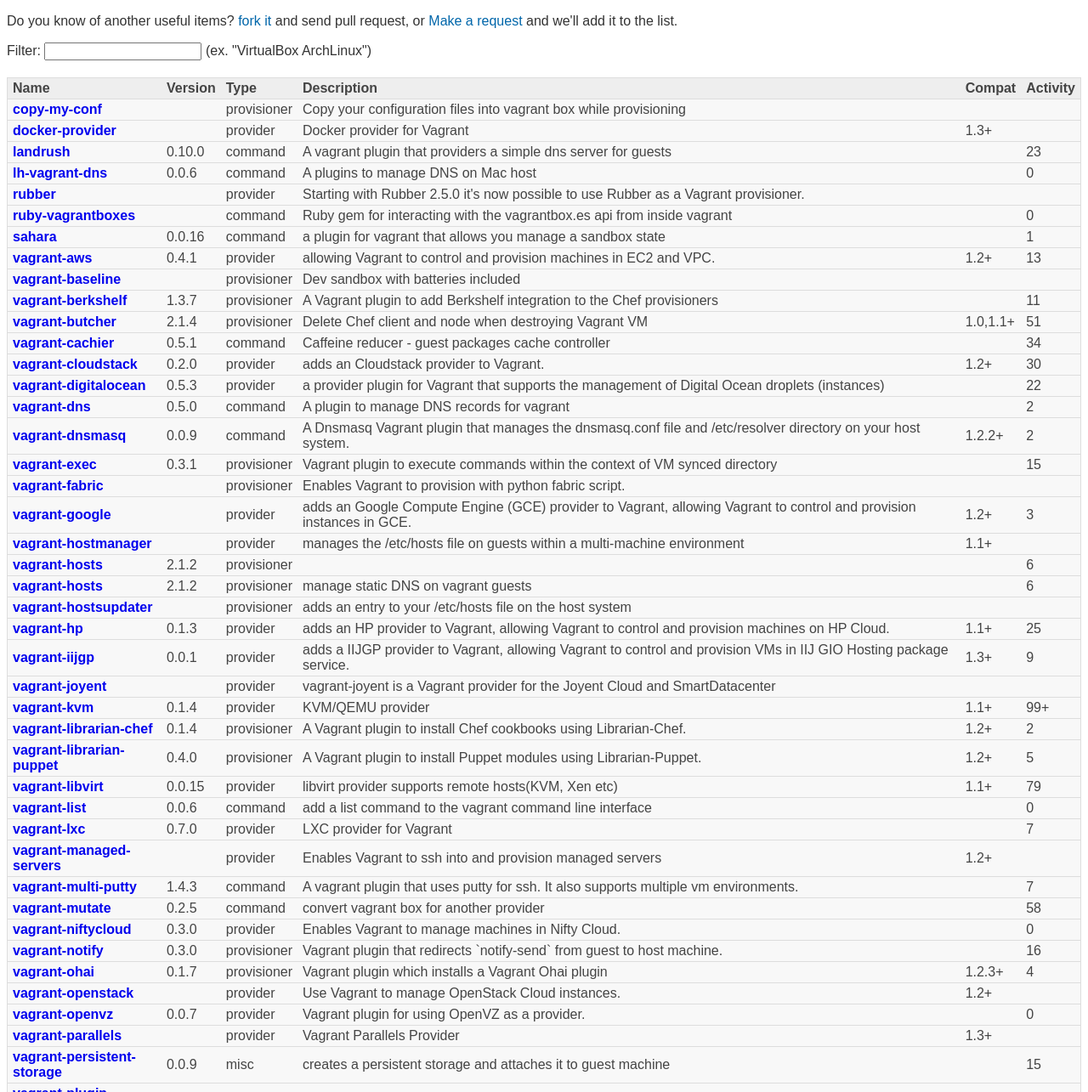
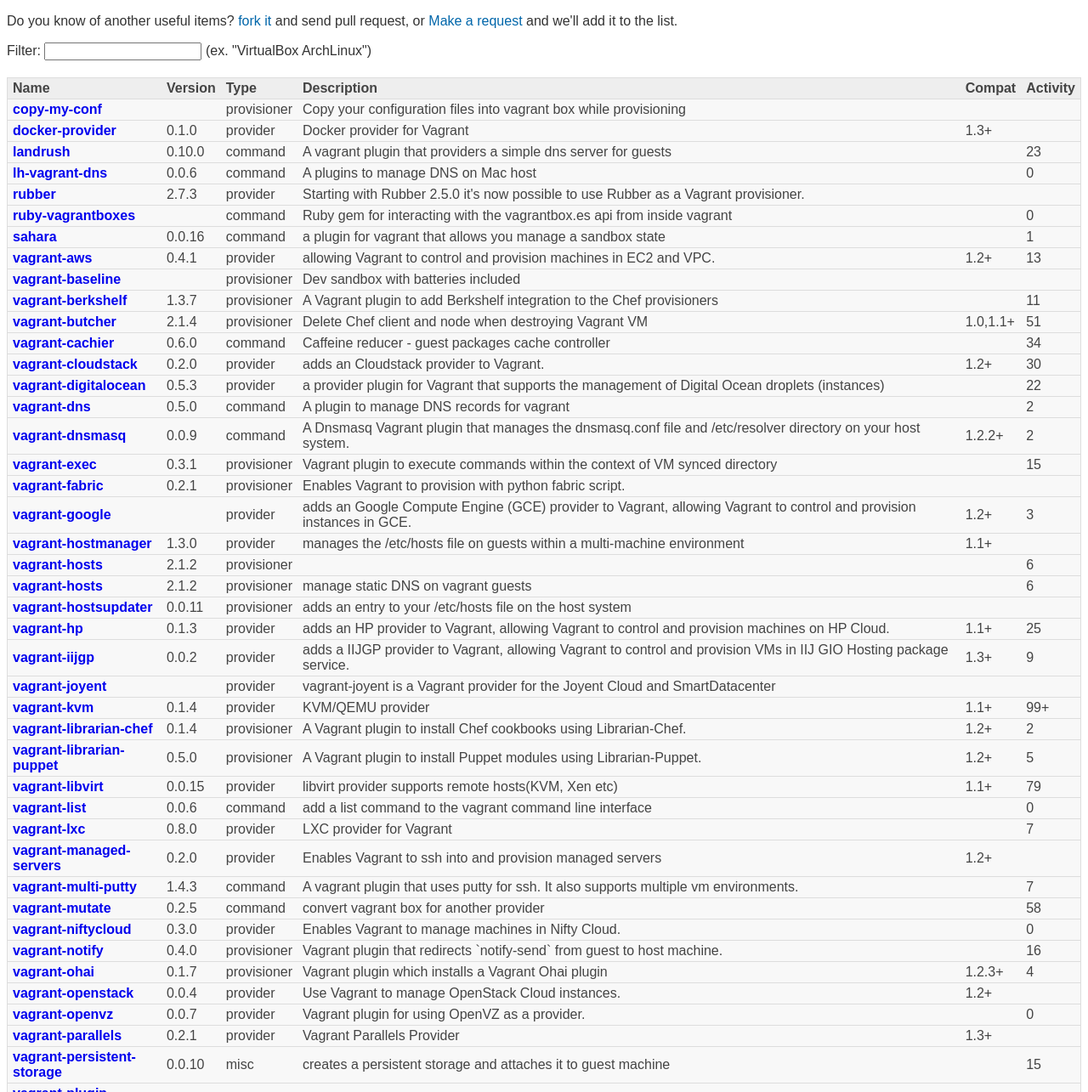
Before and after one commit to vagrant-lists/vagrant-lists.github.io, a Jekyll site: the page built from plugins.html, in a window 1280 px wide and 1400 px high, scrolled down 209 px, cut to the strip 115-1400 px from the top of the window. Shown: the whole strip at 85% size. Built offline with Jekyll 4.4.1, drawn with Linux system fonts in a browser that asks for light colours; nearby versions of some CDN libraries; Markdown is read by kramdown in place of the engine named in the settings; some of the changed text lies outside the part shown.

Commit message:
update plugin versions
Signed-off-by: Hiroshi Miura <miurahr@linux.com>

```diff
--- a/_data/plugin_versions.yml
+++ b/_data/plugin_versions.yml
@@ -5,33 +5,48 @@
 vagrant-libvirt: 0.0.15
 vagrant-mutate: 0.2.5
 sahara: 0.0.16
-vagrant-lxc: 0.7.0
+vagrant-lxc: 0.8.0
 vagrant-list: 0.0.6
-vagrant-cachier: 0.5.1
+vagrant-cachier: 0.6.0
 vagrant-dns: 0.5.0
 vagrant-kvm: 0.1.4
 vagrant-windows: 1.5.1
 vagrant-hp: 0.1.3
 vagrant-aws: 0.4.1
 vagrant-cloudstack: 0.2.0
-vagrant-vcloud: 0.1.1
+vagrant-vcloud: 0.1.2
 vagrant-digitalocean: 0.5.3
-vagrant-notify: 0.3.0
+vagrant-notify: 0.4.0
 vagrant-rackspace: 0.1.6
 vagrant-rspec-ci: 1.0.1
 vagrant-multi-putty: 1.4.3
 vagrant-sakura: 0.0.3
 vagrant-exec: 0.3.1
 vagrant-butcher: 2.1.4
-vagrant-persistent-storage: 0.0.9
-vagrant-librarian-puppet: 0.4.0
+vagrant-persistent-storage: 0.0.10
+vagrant-librarian-puppet: 0.5.0
 vagrant-puppet-install: 2.1.0
 vagrant-librarian-chef: 0.1.4
 vagrant-openvz: 0.0.7
 vagrant-niftycloud: 0.3.0
-vagrant-iijgp: 0.0.1
+vagrant-iijgp: 0.0.2
 vagrant-protect: 0.0.2
 vagrant-ohai: 0.1.7
 vagrant-berkshelf: 1.3.7
 vagrant-pristine: 0.3.0
 vagrant-dnsmasq: 0.0.9
+vagrant-salt: 0.4.0
+rubber: 2.7.3
+vagrant-managed-servers: 0.2.0
+vagrant-parallels: 0.2.1
+vagrant-proxmox: 0.0.3
+docker-provider: 0.1.0
+ventriloquist: 0.4.1
+vagrant-hostmanager: 1.3.0
+vagrant-vsphere: 0.7.0
+vocker: 0.4.1
+vagrant-hostsupdater: 0.0.11
+vagrant-softlayer: 0.2.0
+vagrant-openstack: 0.0.4
+vagrant-fabric: 0.2.1
+vagrant-sprinkle: 0.0.2
```
